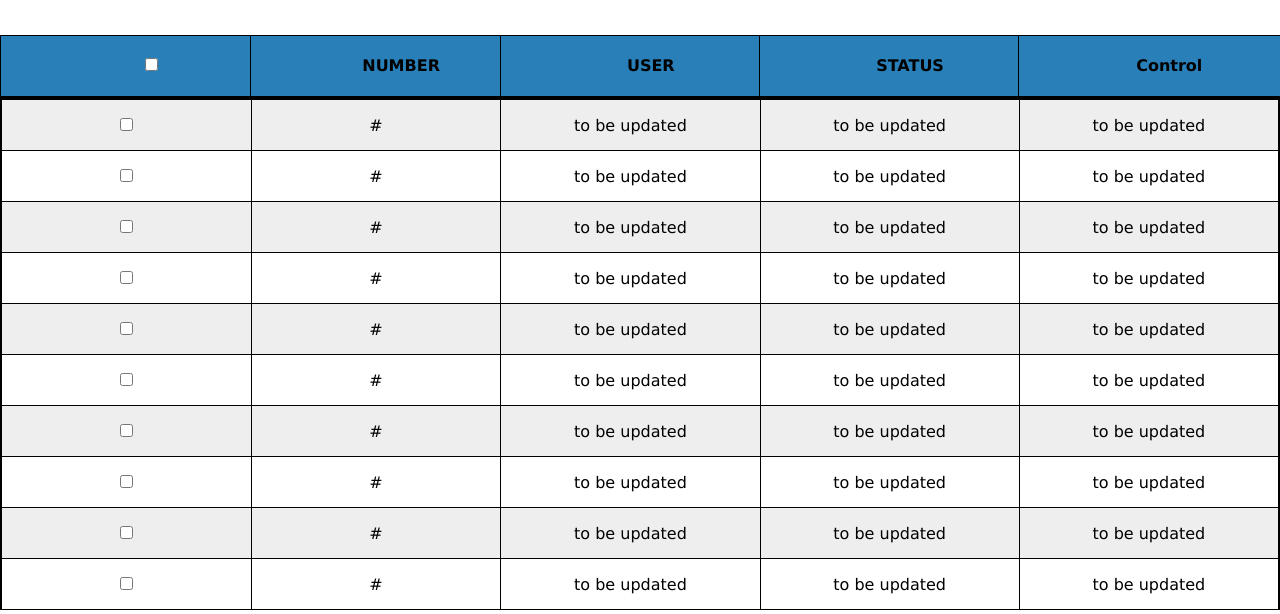
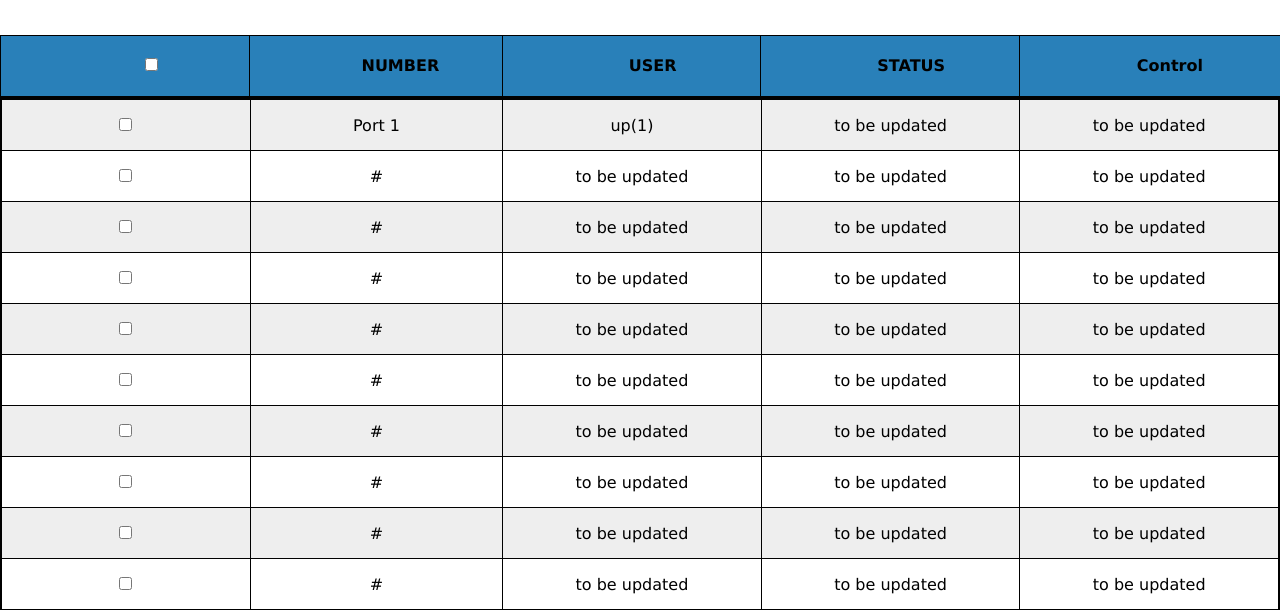
Before and after one commit to AaronMonkey/Websitee, a plain HTML site: page network_2.html in a window 1280 px wide. Shown: the part 259-873 px from the top of the page. Drawn offline with Linux system fonts and the light colour scheme.

Commit message:
initial commit

```diff
--- a/network_2.html
+++ b/network_2.html
@@ -42,8 +42,8 @@
         </tr>
         <tr>
           <td><input type="checkbox" name="checkboxes" /></td>
-          <td>#</td>
-          <td>to be updated</td>
+          <td class='oid'>Port 1</td></td>
+          <td class='value'>up(1)</td>
           <td>to be updated</td>
           <td>to be updated</td>
         </tr>
```
